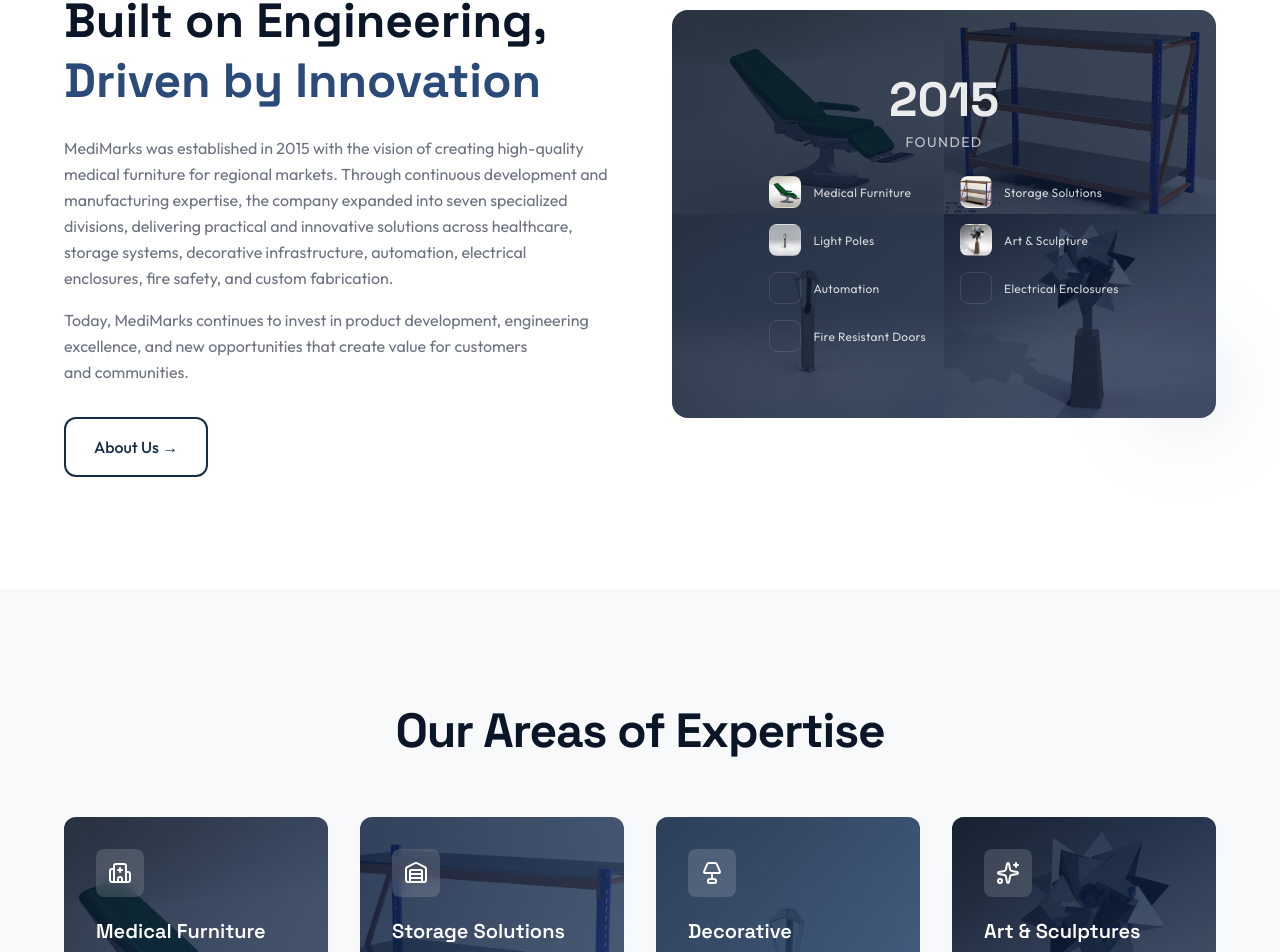
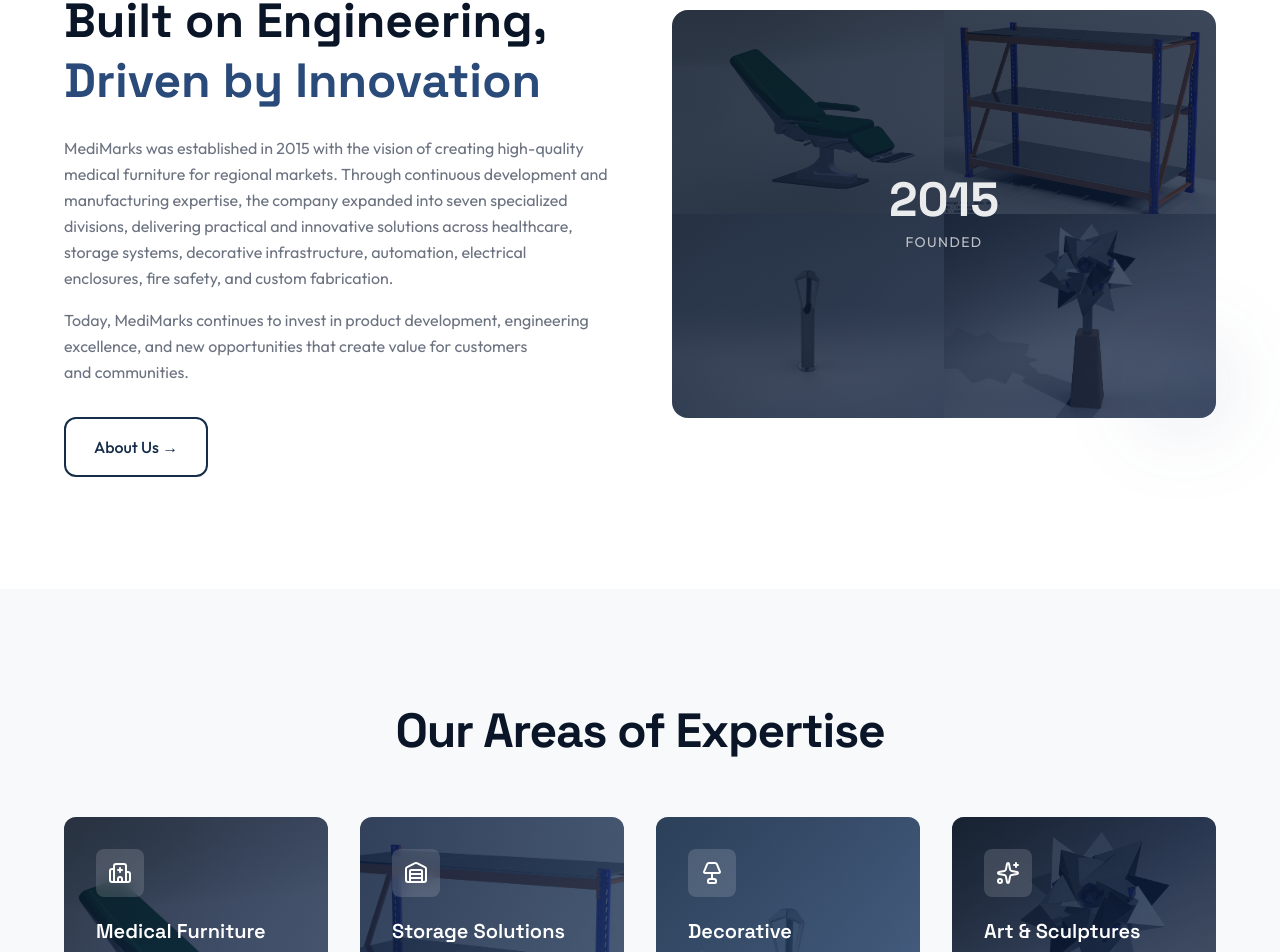
Before and after one commit to yara-hue/medimarks, a Next.js app: page / in a window 1280 px wide. Shown: the part 961-1913 px from the top of the page. Built offline with nearby package versions, Linux system fonts and the light colour scheme.

Commit message:
fix: remove division thumbnail grid from CompanyOverview

```diff
--- a/src/components/sections/home/CompanyOverview.tsx
+++ b/src/components/sections/home/CompanyOverview.tsx
@@ -77,27 +77,6 @@
                       <div className="mt-2 text-white/70 text-sm tracking-widest uppercase">
                         Founded
                       </div>
-                  <div className="mt-6 grid grid-cols-2 gap-x-8 gap-y-4">
-                    {[
-                      { name: "Medical Furniture", img: "product-assem-echair.jpg" },
-                      { name: "Storage Solutions", img: "product-shelf-model-1.jpg" },
-                      { name: "Light Poles", img: "product-garden-light-pole.jpg" },
-                      { name: "Art & Sculpture", img: "product-star-alliance-2.jpg" },
-                      { name: "Automation", img: "Automation/4 Axis CNC Router Machine 1530.jpg" },
-                      { name: "Electrical Enclosures", img: "Electrical Enclosures/Electrical Box 1.jpg" },
-                      { name: "Fire Resistant Doors", img: "Fire Resistant Metal Doors/MH.Door 100x220.jpg" },
-                    ].map((item) => (
-                      <div key={item.name} className="flex items-center gap-3">
-                        <div
-                          className="w-8 h-8 rounded-lg bg-cover bg-center shrink-0 border border-white/10"
-                          style={{ backgroundImage: "url(/images/products/" + item.img + ")" }}
-                        />
-                        <span className="text-white/80 text-xs tracking-wide text-left leading-tight">
-                          {item.name}
-                        </span>
-                      </div>
-                    ))}
-                  </div>
                     </div>
                   </div>
             </div>
```
Lines whose indentation alone changed are shown as unchanged.
